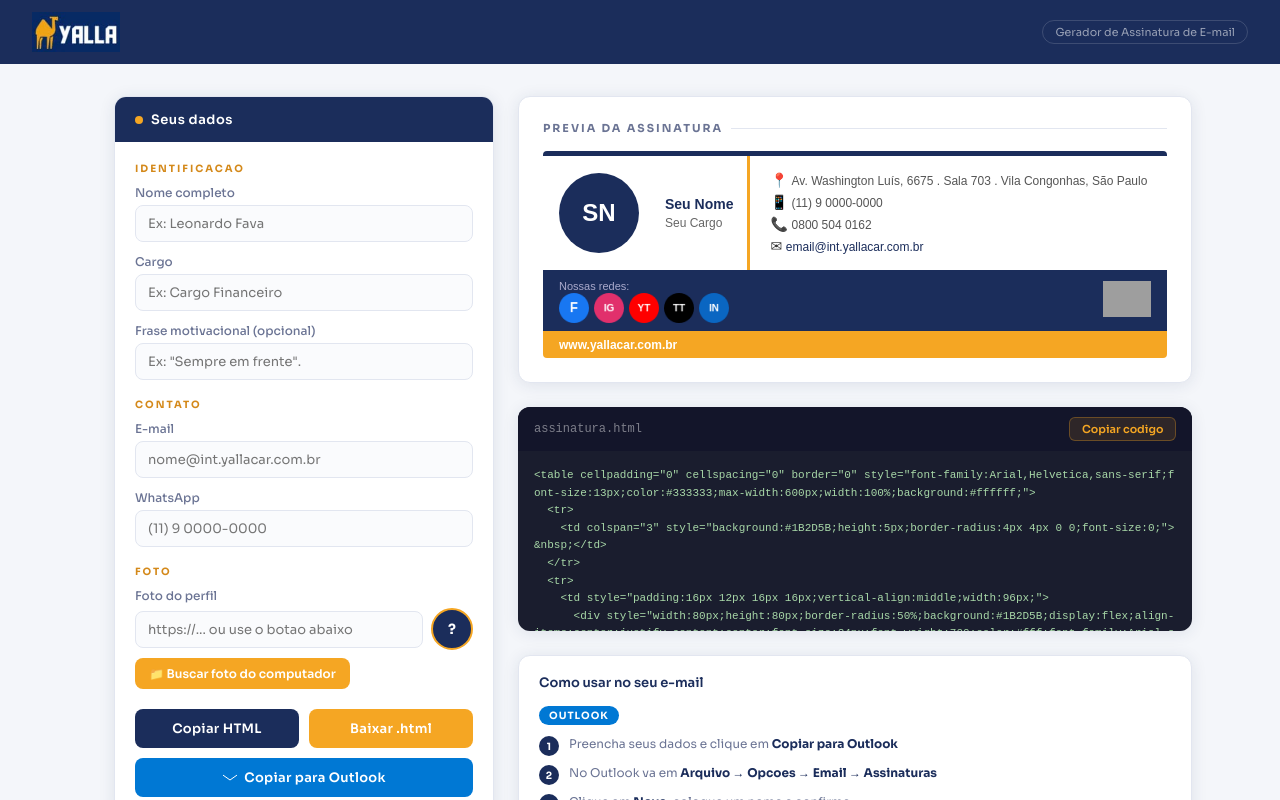
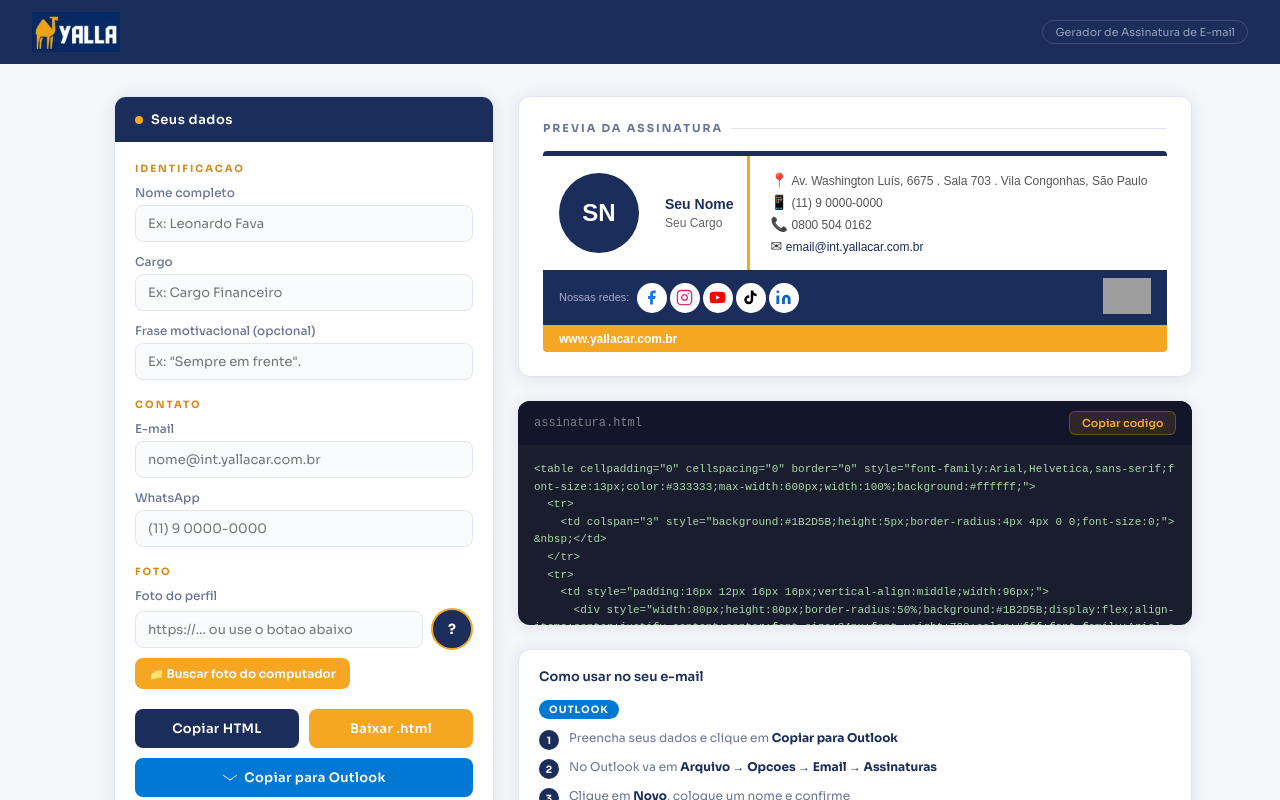
Before and after one commit to Aletevix/yalla-assinatura, a React (Vite) app: page / in a window 1280 px wide. Shown: the top 800 px of the page. Built offline with nearby package versions, Linux system fonts and the light colour scheme; grey boxes are pictures that could not be loaded.

Commit message:
Restaura ícones SVG originais das redes sociais

```diff
--- a/src/main.jsx
+++ b/src/main.jsx
@@ -1,4 +1,4 @@
-import React, { useEffect, useMemo, useRef, useState } from 'react';
+import React, { useMemo, useRef, useState } from 'react';
 import { createRoot } from 'react-dom/client';
 import yallaLogoUrl from './assets/yalla_logo.webp';
 import './styles.css';
@@ -9,11 +9,11 @@
 const OFFICIAL_LOGO_URL = 'https://yallacar.com.br/_next/image?q=75&url=%2Fimages%2Fimage-26.webp&w=384';
 
 const SOCIALS = [
-  { name: 'Facebook',  url: 'https://www.facebook.com/yallacaar/?locale=pt_BR',                          color: '#1877F2', label: 'f'  },
-  { name: 'Instagram', url: 'https://www.instagram.com/yallaalugueldecarros/',                            color: '#E1306C', label: 'ig' },
-  { name: 'YouTube',   url: 'https://www.youtube.com/@SempreYalla',                                       color: '#FF0000', label: 'yt' },
-  { name: 'TikTok',    url: 'https://www.tiktok.com/@yallacarlocadora',                                   color: '#010101', label: 'tt' },
-  { name: 'LinkedIn',  url: 'https://www.linkedin.com/company/yallaalugueldecarros/?originalSubdomain=br', color: '#0A66C2', label: 'in' },
+  { name: 'Facebook',  url: 'https://www.facebook.com/yallacaar/?locale=pt_BR',                           color: '#1877F2', path: 'M18 2h-3a5 5 0 0 0-5 5v3H7v4h3v8h4v-8h3l1-4h-4V7a1 1 0 0 1 1-1h3z', stroke: false },
+  { name: 'Instagram', url: 'https://www.instagram.com/yallaalugueldecarros/',                             color: '#E1306C', path: 'M16 11.37A4 4 0 1 1 12.63 8 4 4 0 0 1 16 11.37zM17.5 6.5h.01M7 2h10a5 5 0 0 1 5 5v10a5 5 0 0 1-5 5H7a5 5 0 0 1-5-5V7a5 5 0 0 1 5-5z', stroke: true },
+  { name: 'YouTube',   url: 'https://www.youtube.com/@SempreYalla',                                        color: '#FF0000', path: 'M22.54 6.42a2.78 2.78 0 0 0-1.95-1.96C18.88 4 12 4 12 4s-6.88 0-8.59.46a2.78 2.78 0 0 0-1.95 1.96A29 29 0 0 0 1 12a29 29 0 0 0 .46 5.58A2.78 2.78 0 0 0 3.41 19.6C5.12 20 12 20 12 20s6.88 0 8.59-.46a2.78 2.78 0 0 0 1.95-1.96A29 29 0 0 0 23 12a29 29 0 0 0-.46-5.58zM9.75 15.02V8.98l5.75 3.02-5.75 3.02z', stroke: false },
+  { name: 'TikTok',    url: 'https://www.tiktok.com/@yallacarlocadora',                                    color: '#010101', path: 'M19.59 6.69a4.83 4.83 0 0 1-3.77-4.25V2h-3.45v13.67a2.89 2.89 0 0 1-2.88 2.5 2.89 2.89 0 0 1-2.89-2.89 2.89 2.89 0 0 1 2.89-2.89c.28 0 .54.04.79.1V9.01a6.34 6.34 0 0 0-.79-.05 6.34 6.34 0 0 0-6.34 6.34 6.34 6.34 0 0 0 6.34 6.34 6.34 6.34 0 0 0 6.33-6.34V8.69a8.18 8.18 0 0 0 4.78 1.52V6.75a4.85 4.85 0 0 1-1.01-.06z', stroke: false },
+  { name: 'LinkedIn',  url: 'https://www.linkedin.com/company/yallaalugueldecarros/?originalSubdomain=br', color: '#0A66C2', path: 'M16 8a6 6 0 0 1 6 6v7h-4v-7a2 2 0 0 0-2-2 2 2 0 0 0-2 2v7h-4v-7a6 6 0 0 1 6-6zM2 9h4v12H2z M4 6a2 2 0 1 0 0-4 2 2 0 0 0 0 4z', stroke: false },
 ];
 
 const INITIAL_FORM = {
@@ -35,36 +35,12 @@
     .replace(/'/g, '&#039;');
 }
 
-function createIconDataUrl(color, label) {
-  try {
-    const size = 36;
-    const canvas = document.createElement('canvas');
-    canvas.width = size;
-    canvas.height = size;
-    const ctx = canvas.getContext('2d');
-    ctx.beginPath();
-    ctx.arc(size / 2, size / 2, size / 2, 0, Math.PI * 2);
-    ctx.fillStyle = color;
-    ctx.fill();
-    ctx.fillStyle = '#ffffff';
-    ctx.font = `bold ${label.length > 1 ? 12 : 16}px Arial`;
-    ctx.textAlign = 'center';
-    ctx.textBaseline = 'middle';
-    ctx.fillText(label.toUpperCase(), size / 2, size / 2 + 1);
-    return canvas.toDataURL('image/png');
-  } catch {
-    return null;
+function svgIcon(social) {
+  const common = `xmlns="http://www.w3.org/2000/svg" width="17" height="17" viewBox="0 0 24 24"`;
+  if (social.stroke) {
+    return `<svg ${common} fill="none" stroke="${social.color}" stroke-width="2" stroke-linecap="round" stroke-linejoin="round"><path d="${social.path}"/></svg>`;
   }
-}
-
-function socialBadge(social, iconUrl) {
-  const icon = iconUrl
-    ? `<img src="${iconUrl}" width="30" height="30" alt="${social.name}" style="display:block;border:0;">`
-    : `<span style="display:block;width:30px;height:30px;background:${social.color};border-radius:15px;text-align:center;line-height:30px;font-family:Arial,sans-serif;font-size:10px;font-weight:700;color:#fff;">${social.label}</span>`;
-  return `<td style="padding:0 5px 0 0;">` +
-    `<a href="${social.url}" target="_blank" aria-label="${social.name}" style="display:block;text-decoration:none;">` +
-    icon +
-    `</a></td>`;
+  return `<svg ${common} fill="${social.color}"><path d="${social.path}"/></svg>`;
 }
 
 function getInitials(nome) {
@@ -80,7 +56,7 @@
   return `(${digits.slice(0, 2)}) ${digits.slice(2, 3)} ${digits.slice(3, 7)}-${digits.slice(7)}`;
 }
 
-function buildSig(fields, iconUrls = {}) {
+function buildSig(fields) {
   const nomeRaw = fields.nome || 'Seu Nome';
   const cargoRaw = fields.cargo || 'Seu Cargo';
   const emailRaw = fields.email || 'email@int.yallacar.com.br';
@@ -97,7 +73,9 @@
     ? `<img src="${foto}" width="80" height="80" alt="${nome}" style="border-radius:50%;object-fit:cover;display:block;">`
     : `<div style="width:80px;height:80px;border-radius:50%;background:#1B2D5B;display:flex;align-items:center;justify-content:center;font-size:24px;font-weight:700;color:#fff;font-family:Arial,sans-serif;">${getInitials(nomeRaw)}</div>`;
 
-  const socialsBtns = `<table cellpadding="0" cellspacing="0" border="0" style="border-collapse:collapse;"><tr>${SOCIALS.map((social) => socialBadge(social, iconUrls[social.name])).join('')}</tr></table>`;
+  const socialsBtns = SOCIALS.map((social) =>
+    `<a href="${social.url}" target="_blank" aria-label="${social.name}" style="display:inline-flex;align-items:center;justify-content:center;width:30px;height:30px;border-radius:50%;background:#fff;margin-right:3px;vertical-align:middle;text-decoration:none;">${svgIcon(social)}</a>`,
+  ).join('');
 
   const fraseHtml = frase
     ? `<br><em style="color:#888888;font-size:12px;font-style:italic;">${frase}</em>`
@@ -161,16 +139,9 @@
   const [toastVisible, setToastVisible] = useState(false);
   const [toastMsg, setToastMsg] = useState('');
   const [outlookModal, setOutlookModal] = useState(null);
-  const [socialIconUrls, setSocialIconUrls] = useState({});
   const fileInputRef = useRef(null);
-  const signatureHtml = useMemo(() => buildSig(form, socialIconUrls), [form, socialIconUrls]);
+  const signatureHtml = useMemo(() => buildSig(form), [form]);
   const initials = useMemo(() => getInitials(form.nome), [form.nome]);
-
-  useEffect(() => {
-    const urls = {};
-    SOCIALS.forEach((s) => { urls[s.name] = createIconDataUrl(s.color, s.label); });
-    setSocialIconUrls(urls);
-  }, []);
 
   function updateField(field, value) {
     setForm((current) => ({ ...current, [field]: value }));
```
